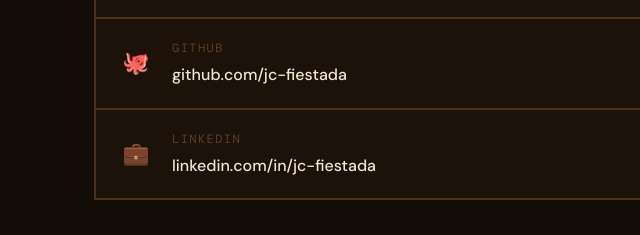
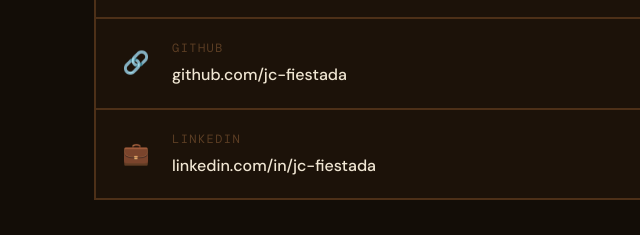
Before and after one commit to jc-fiestada/web-portfolio, a plain HTML site: page docs/about.html in a window 1280 px wide. Shown: the part 2683-2918 px from the top of the page, 0-640 px from the left. Drawn offline with nearby package versions, Linux system fonts and the light colour scheme; a web font is replaced by a local one.

Commit message:
logo update

```diff
--- a/docs/about.html
+++ b/docs/about.html
@@ -185,7 +185,7 @@
             </a>
 
             <a href="https://github.com/jc-fiestada" target="_blank" rel="noopener noreferrer" class="contact-item" role="listitem" aria-label="View JC on GitHub">
-              <span class="contact-item__icon" aria-hidden="true">🐙</span>
+              <span class="contact-item__icon" aria-hidden="true">🔗</span>
               <div class="contact-item__body">
                 <span class="contact-item__label">GitHub</span>
                 <span class="contact-item__value">github.com/jc-fiestada</span>
```
